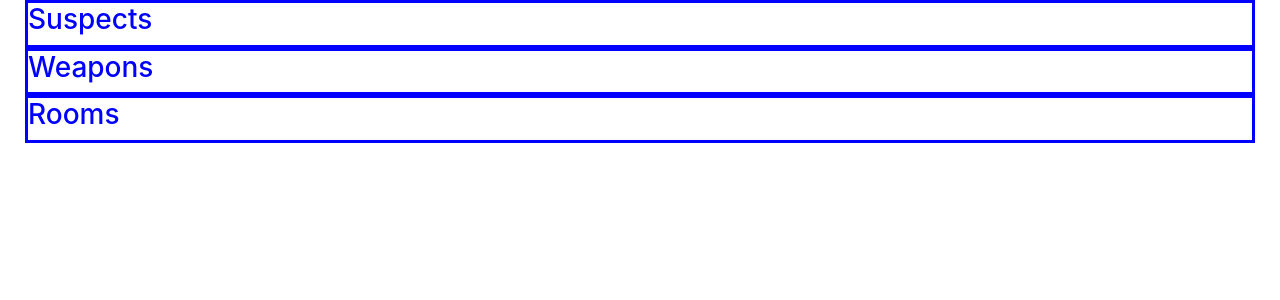
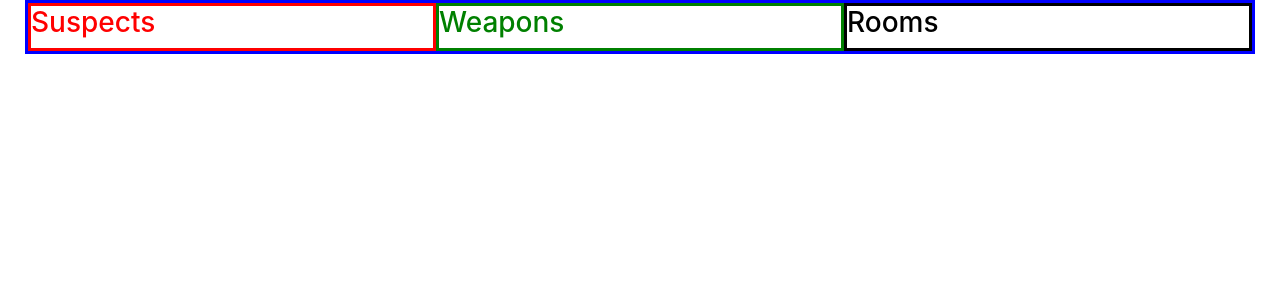
Before and after one commit to peterg13/ClueBot, a Django app: page / in a window 1280 px wide. Shown: the top 300 px of the page. Run offline with Django 3.2, Linux system fonts and the light colour scheme; some libraries are stand-ins or nearby versions.

Commit message:
Update home.css

```diff
--- a/ClueSite/clue_bot/static/clue_bot/home.css
+++ b/ClueSite/clue_bot/static/clue_bot/home.css
@@ -1,20 +1,24 @@
 .card-list{
-	margin-left: 25px;
-	margin-right: 25px;
+	border-style: solid;
+	width: calc(100%/3);
 }
 
 #cards{
+	margin-left: 25px;
+	margin-right: 25px;
+	border-style: solid;
 	color: blue;
+	display: flex;
 }
 
 #suspects{
-	border-style: solid;
+	color: red;
 }
 
 #weapons{
-	border-style: solid;
+	color: green;
 }
 
 #rooms{
-	border-style: solid;
+	color: black;
 }
```
